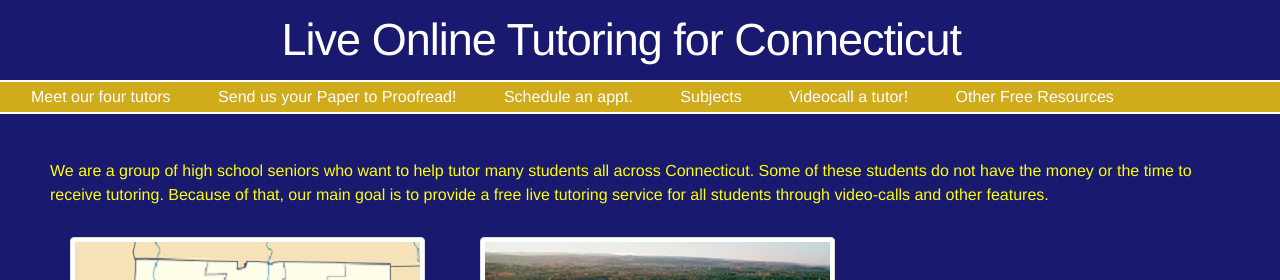
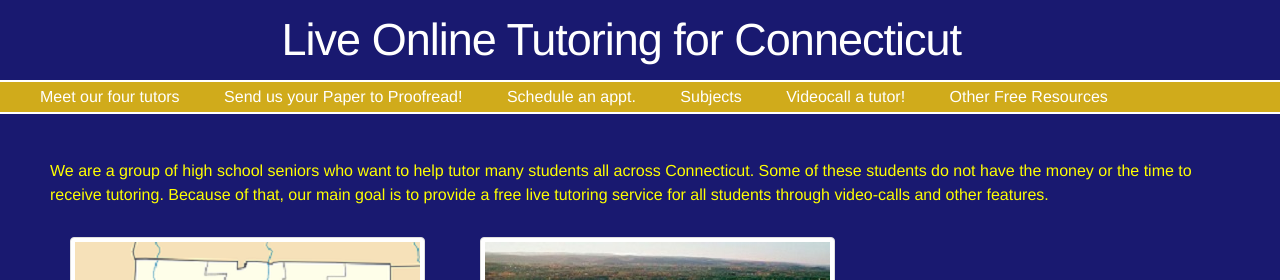
Before and after one commit to pepe454/pepe454.github.io, a Jekyll site: the page built from index.html, in a window 1280 px wide. Shown: the top 280 px of the page. Built offline with Jekyll 4.4.1, drawn with Linux system fonts in a browser that asks for light colours; the list of posts is cut into pages by our own code.

Commit message:
Update _layout.scss

```diff
--- a/_sass/_layout.scss
+++ b/_sass/_layout.scss
@@ -35,14 +35,9 @@
 
 
     .page-link {
-        margin-left: 31px;
+        margin-left: 40px;
         color: white;
         line-height: $base-line-height;
-
-        // Gaps between nav items, but not on the last one
-        &:not(:last-child) {
-            margin-right: 12px;
-        }
     }
 
     @include media-query($on-palm) {
```
